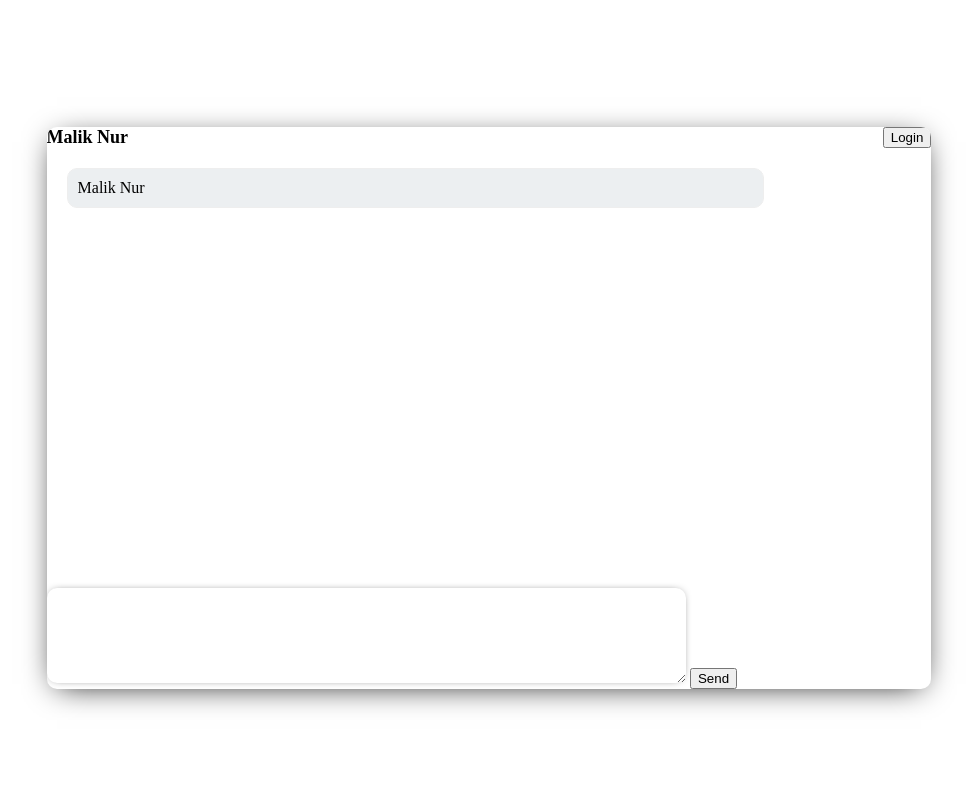
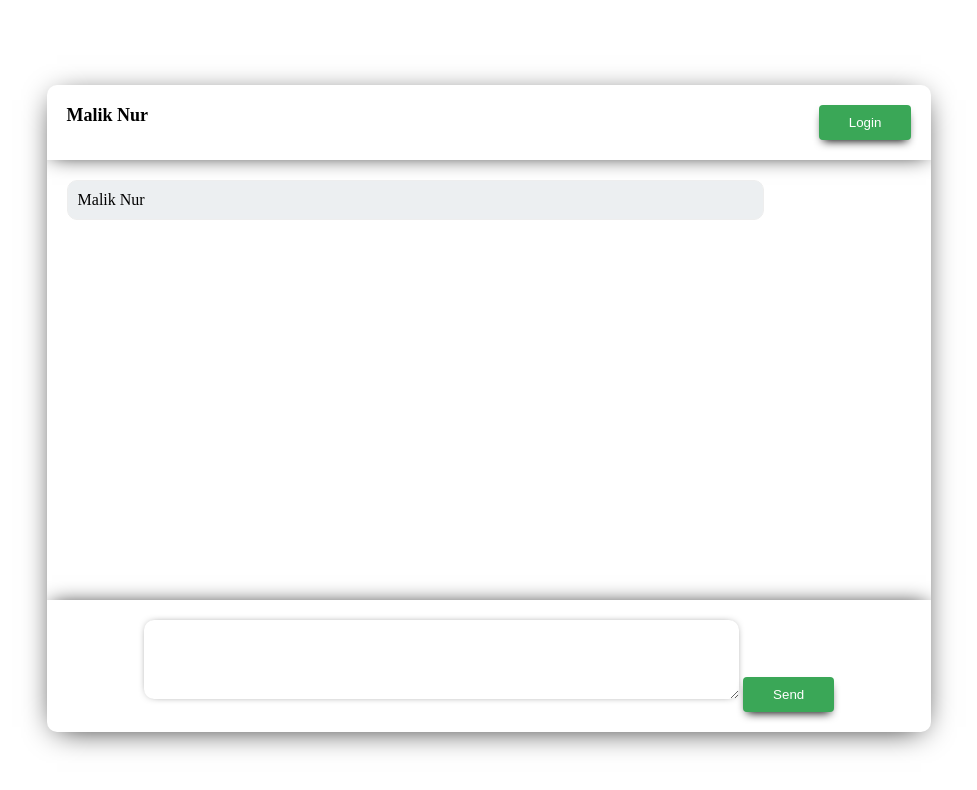
Before and after one commit to maliknur/angularFireChat, a website: page app/index.html in a window 1280 px wide. Shown: the whole page, without its empty margins (151-1128 px from the left). Drawn offline with Linux system fonts and the light colour scheme.

Commit message:
adjust css

```diff
--- a/app/sass/_vars.sass
+++ b/app/sass/_vars.sass
@@ -2,3 +2,19 @@ $danger: #fc0d1b
 $sucess: #3aa757
 $light: #eceff1
 $mainColor: #4688f1
+
+.btn
+	color: #fff
+	border: none
+	border-radius: 4px
+	padding: 10px 30px
+	box-shadow: 0 5px 10px -4px #000
+	transition: all .3s
+	&:hover
+		box-shadow: 0 0 10px -4px #000
+
+.btn-green
+	background-color: $sucess
+
+.btn-red
+	background-color: $danger
--- a/app/sass/main.sass
+++ b/app/sass/main.sass
@@ -17,6 +17,12 @@
 .chat-header
 	display: flex
 	justify-content: space-between
+
+.chat-header,
+.chat-footer
+	text-align: center
+	padding: 20px
+	box-shadow: 0 0 20px -5px #000
 
 .chat-header-author
 	font-weight: 700
@@ -50,7 +56,6 @@
 .chat-footer
 	textarea
 		width: 70%
-		padding: 10px
 		border: none
 		box-shadow: 0 0 10px -5px #000
 		border-radius: 10px
```
Also changed, not shown: app/css/main.css.
